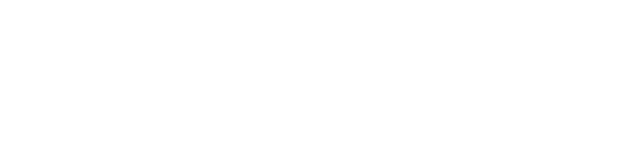
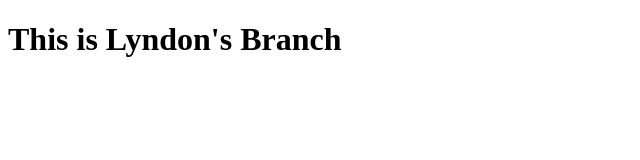
Before and after one commit to FatimaTormis/MobileTechGitDemo, a plain HTML site: page index.html in a window 1280 px wide. Shown: the whole page, without its empty margins (0-640 px from the left). Drawn offline with Linux system fonts and the light colour scheme.

Commit message:
Lyndon's h1 inside html

```diff
--- a/index.html
+++ b/index.html
@@ -6,5 +6,6 @@
 </head>
 <body>
 
+	<h1>This is Lyndon's Branch<h1>
 </body>
 </html>
```
